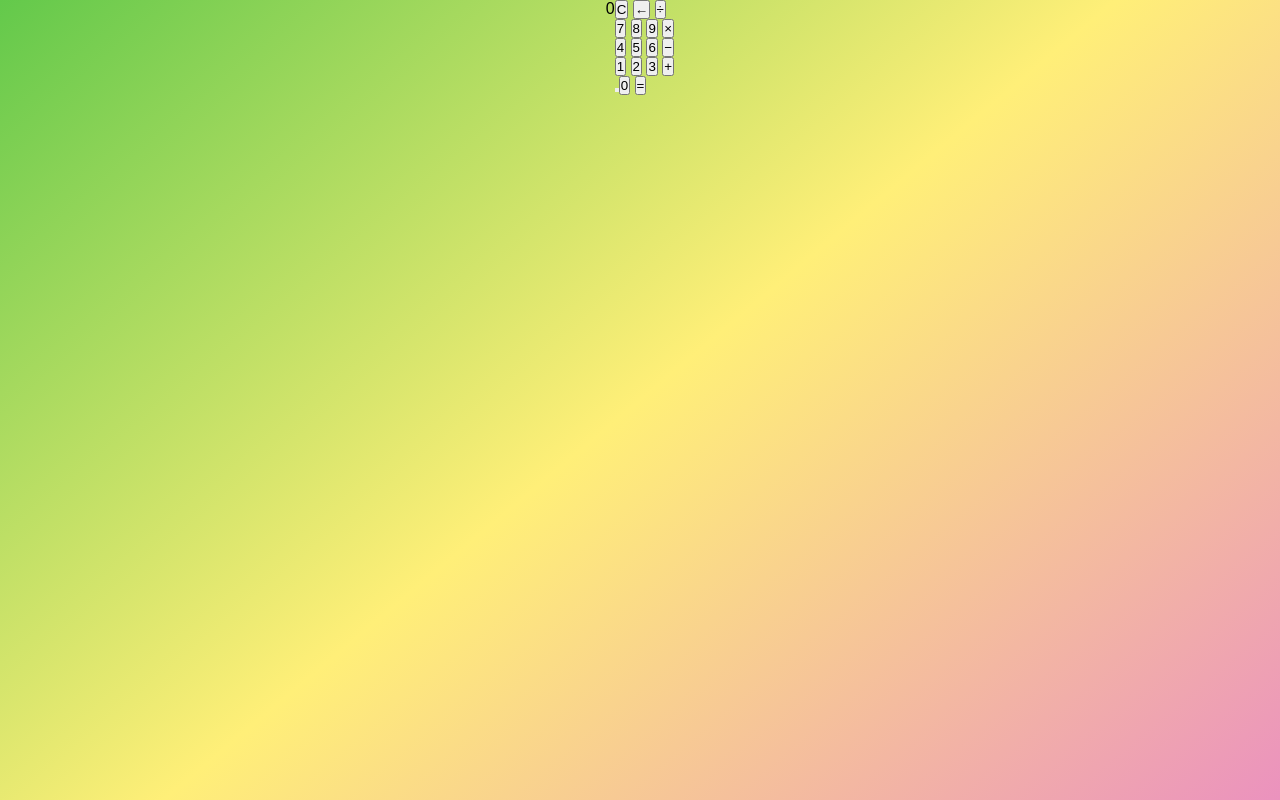
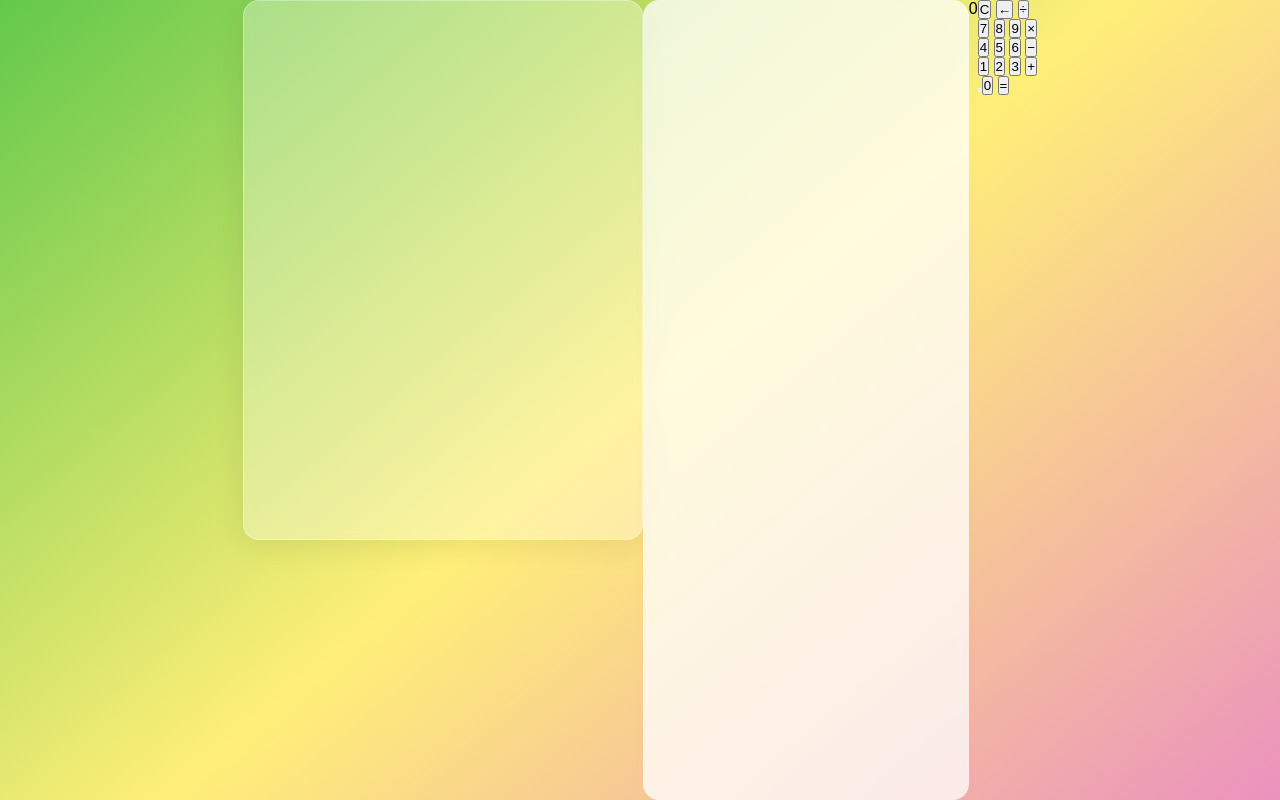
Before and after one commit to theroyalcity/calculator, a plain HTML site: page index.html in a window 1280 px wide. Drawn offline with Linux system fonts and the light colour scheme.

Commit message:
Update style.css

```diff
--- a/style.css
+++ b/style.css
@@ -25,4 +25,31 @@ body{
     backdrop-filter: blur(5.5px);
     -webkit-backdrop-filter: blur(5.5px);
     background: rgba(255, 255, 255, 0.75);
+    border: 1px solid rgba(255, 255, 255, 0.01);
+    border-radius: 16px;
+    box-shadow: 0 4px 30px rgba(35, 35, 35, 0.1);
+    color: #232323;
+    backdrop-filter: blur(4px);
+    -webkit-backdrop-filter: blur(4px);
+    background: rgba(255, 255, 255, 0.30);
+    border: 1px solid rgba(255, 255, 255, 0.34);
+    flex-basis: 400px;
+    height: 540px;
+    padding: 20px 35px;
 }
+
+.screen{
+    backdrop-filter: blur(5.5px);
+    -webkit-backdrop-filter: blur(5.5px);
+    background: rgba(255, 255, 255, 0.75);
+    border: 1px solid rgba(255, 255, 255, 0.01);
+    border-radius: 16px;
+    box-shadow: 0 4px 30px rgba(35, 35, 35, 0.01);
+    color: #232323;
+    font-size: 35px;
+    overflow: auto;
+    padding: 20px;
+    text-aligin: right;
+    width: 326px;
+
+}
```
